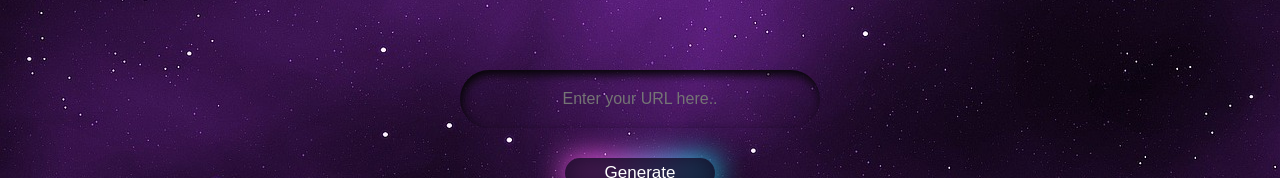
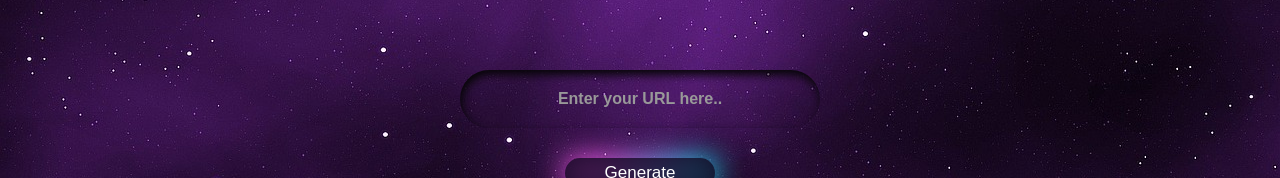
Before and after one commit to Technigo/project-custom-hooks-qr-code-generator-vite, a React (Vite) app: page / in a window 1280 px wide. Shown: the part 294-472 px from the top of the page. Built offline with nearby package versions, Linux system fonts and the light colour scheme.

Commit message:
More styling

```diff
--- a/src/index.css
+++ b/src/index.css
@@ -60,6 +60,11 @@ input {
   box-shadow: inset 2px 5px 10px rgb(5, 5, 5);
   color: #fff;
   text-align: center;
+}
+
+input::placeholder {
+  color: rgb(153, 153, 153);
+  font-weight: bold;
 }
 
 
@@ -228,9 +233,6 @@ img {
 /*----- Media queries -------*/
 
 @media (min-width: 667px) {
- /* .app {
-  flex-direction: row;
- } */
 
  h1 {
   font-size: 60px;
```
